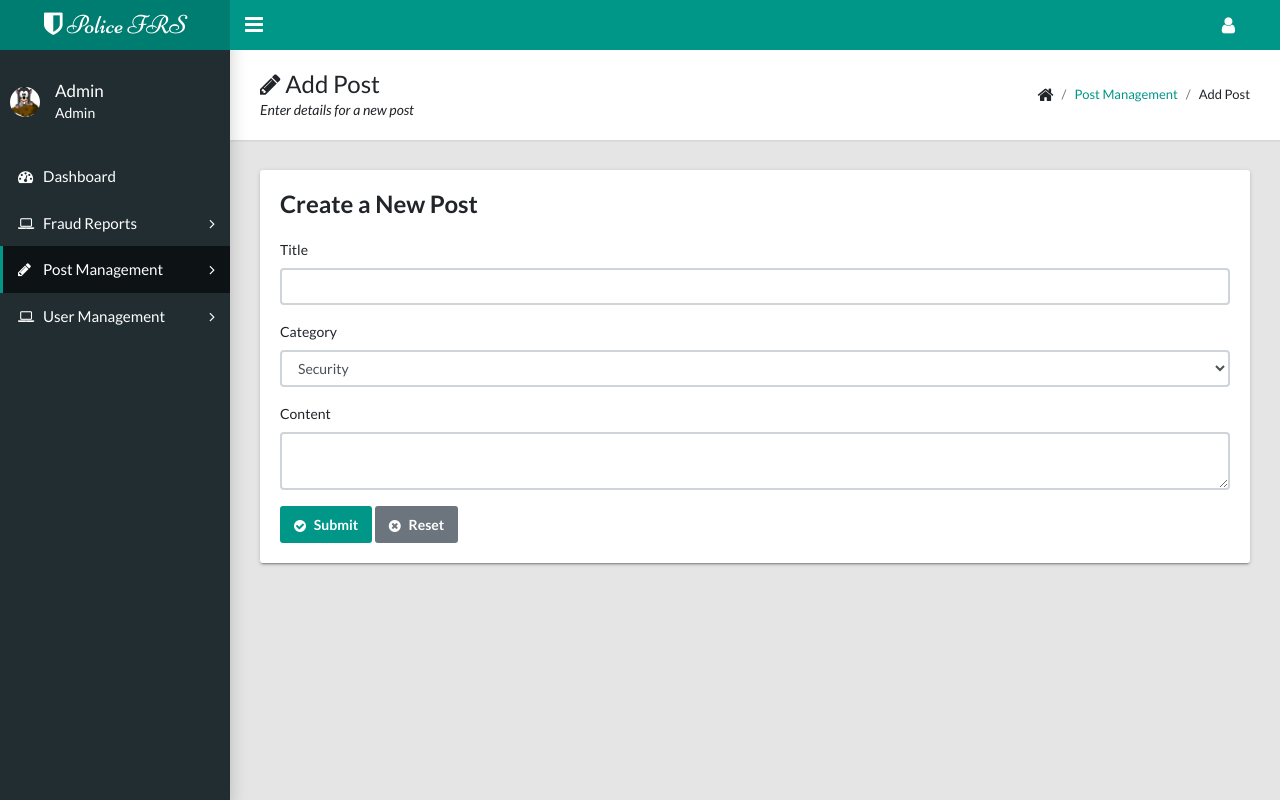
After one commit to ibwalii/frs, a PHP site: page /admin/page-add-post.php in a window 1280 px wide. The commit adds this page. Run offline with PHP 8.4, Linux system fonts and the light colour scheme; some libraries are stand-ins or nearby versions.

Commit message:
post management section

```diff
--- /dev/null
+++ b/admin/page-add-post.php
@@ -0,0 +1,152 @@
+<?php
+// Include database connection
+include_once("../connection.php");
+
+// Check if form is submitted
+if ($_SERVER['REQUEST_METHOD'] === 'POST') {
+    // Get form input data
+    $title = mysqli_real_escape_string($conn, $_POST['title']);
+    $category = mysqli_real_escape_string($conn, $_POST['category']);
+    $content = mysqli_real_escape_string($conn, $_POST['content']);
+
+    // Get the current timestamp
+    $created_at = date('Y-m-d H:i:s');
+
+    // Define query to insert post data into the database
+    $sql = "INSERT INTO blog_posts (title, content, category_id, status, created_at)
+            VALUES ('$title', '$content', $category, 1, '$created_at')";
+
+    // Execute the query and check for success
+    if (mysqli_query($conn, $sql)) {
+        // Redirect to posts list page if successful
+        header("Location: page-posts-list.php");
+        exit();
+    } else {
+        echo "Error: " . $sql . "<br>" . mysqli_error($conn);
+    }
+}
+
+// Close the database connection
+mysqli_close($conn);
+?>
+
+<!DOCTYPE html>
+<html lang="en">
+<head>
+  <meta name="description" content="Police FRS is a responsive and free admin theme built with 4, SASS and PUG.js. It's fully customizable and modular.">
+  <meta property="twitter:card" content="summary_large_image">
+  <meta property="twitter:site" content="@pratikborsadiya">
+  <meta property="twitter:creator" content="@pratikborsadiya">
+  <meta property="og:type" content="website">
+  <meta property="og:site_name" content="Police FRS Admin">
+  <meta property="og:title" content="Police FRS">
+  <meta property="og:url" content="http://pratikborsadiya.in/blog/Police FRS-admin">
+  <meta property="og:image" content="http://pratikborsadiya.in/blog/Police FRS-admin/hero-social.png">
+  <meta property="og:description" content="Police FRS">
+  <title>Add Post - Police FRS Admin</title>
+  <meta charset="utf-8">
+  <meta http-equiv="X-UA-Compatible" content="IE=edge">
+  <meta name="viewport" content="width=device-width, initial-scale=1">
+  <link rel="stylesheet" type="text/css" href="css/main.css">
+  <link rel="stylesheet" type="text/css" href="https://maxcdn.bootstrapcdn.com/font-awesome/4.7.0/css/font-awesome.min.css">
+  <!-- CKEditor Script -->
+  <script src="https://cdn.ckeditor.com/4.18.0/standard/ckeditor.js"></script>
+</head>
+</head>
+<body class="app sidebar-mini">
+  <header class="app-header"><a class="app-header__logo" href="dashboard.php"><span class="fa fa-shield"></span> Police FRS</a>
+    <a class="app-sidebar__toggle" href="#" data-toggle="sidebar" aria-label="Hide Sidebar"></a>
+    <ul class="app-nav">
+      <li class="dropdown"><a class="app-nav__item" href="#" data-toggle="dropdown" aria-label="Open Profile Menu"><i class="fa fa-user fa-lg"></i></a>
+        <ul class="dropdown-menu settings-menu dropdown-menu-right">
+          <li><a class="dropdown-item" href="index.php"><i class="fa fa-sign-out fa-lg"></i> Logout</a></li>
+        </ul>
+      </li>
+    </ul>
+  </header>
+  <div class="app-sidebar__overlay" data-toggle="sidebar"></div>
+  <aside class="app-sidebar">
+    <div class="app-sidebar__user"><img class="app-sidebar__user-avatar" src="../assets/images/mole.png" alt="User Image">
+      <div>
+        <p class="app-sidebar__user-name">Admin</p>
+        <p class="app-sidebar__user-designation">Admin</p>
+      </div>
+    </div>
+    <ul class="app-menu">
+      <li><a class="app-menu__item" href="dashboard.php"><i class="app-menu__icon fa fa-dashboard"></i><span class="app-menu__label">Dashboard</span></a></li>
+      <li class="treeview"><a class="app-menu__item" href="#" data-toggle="treeview"><i class="app-menu__icon fa fa-laptop"></i><span class="app-menu__label">Fraud Reports</span><i class="treeview-indicator fa fa-angle-right"></i></a>
+          <ul class="treeview-menu">
+            <li><a class="treeview-item" href="page-reports-confirmed.php"><i class="icon fa fa-circle-o"></i> Confirmed Reports</a></li>
+            <li><a class="treeview-item" href="page-reports-unconfirmed.php"><i class="icon fa fa-circle-o"></i> Unconfirmed Reports</a></li>
+            <li><a class="treeview-item" href="page-reports.php"><i class="icon fa fa-circle-o"></i> All Reports</a></li>
+          </ul>
+        </li>
+      <li class="treeview"><a class="app-menu__item active" href="#" data-toggle="treeview"><i class="app-menu__icon fa fa-pencil"></i><span class="app-menu__label">Post Management</span><i class="treeview-indicator fa fa-angle-right"></i></a>
+        <ul class="treeview-menu">
+          <li><a class="treeview-item active" href="page-add-post.php"><i class="icon fa fa-circle-o"></i> Add Post</a></li>
+          <li><a class="treeview-item" href="page-posts-list.php"><i class="icon fa fa-circle-o"></i> View Posts</a></li>
+        </ul>
+      </li>
+      <li class="treeview"><a class="app-menu__item" href="#" data-toggle="treeview"><i class="app-menu__icon fa fa-laptop"></i><span class="app-menu__label">User Management</span><i class="treeview-indicator fa fa-angle-right"></i></a>
+          <ul class="treeview-menu">
+            <li><a class="treeview-item" href="page-user.php"><i class="icon fa fa-circle-o"></i> New User</a></li>
+            <li><a class="treeview-item" href="page-users-list.php"><i class="icon fa fa-circle-o"></i> Users List</a></li>
+          </ul>
+        </li>
+    </ul>
+  </aside>
+  <main class="app-content">
+    <div class="app-title">
+      <div>
+        <h1><i class="fa fa-pencil"></i> Add Post</h1>
+        <p>Enter details for a new post</p>
+      </div>
+      <ul class="app-breadcrumb breadcrumb">
+        <li class="breadcrumb-item"><i class="fa fa-home fa-lg"></i></li>
+        <li class="breadcrumb-item"><a href="#">Post Management</a></li>
+        <li class="breadcrumb-item">Add Post</li>
+      </ul>
+    </div>
+    <div class="row">
+      <div class="col-md-12">
+        <div class="tile">
+          <h3 class="tile-title">Create a New Post</h3>
+          <div class="tile-body">
+            <form method="POST" action="">
+        <div class="form-group">
+          <label for="title">Title</label>
+          <input type="text" class="form-control" id="title" name="title" required>
+        </div>
+        <div class="form-group">
+                <label class="control-label">Category</label>
+                <select class="form-control" name="category" required>
+                  <option value="1">Security</option>
+                  <option value="2">Fraud Awareness</option>
+                  <option value="3">Community Safety</option>
+                </select>
+              </div>
+        <div class="form-group">
+          <label for="content">Content</label>
+          <textarea class="form-control" id="content" name="content"></textarea>
+        </div>
+        <button class="btn btn-primary" type="submit"><i class="fa fa-check-circle"></i> Submit</button>
+        <button class="btn btn-secondary" type="reset"><i class="fa fa-times-circle"></i> Reset</button>
+      </form>
+
+
+          </div>
+        </div>
+      </div>
+    </div>
+  </main>
+  <script src="js/jquery-3.3.1.min.js"></script>
+  <script src="js/popper.min.js"></script>
+  <script src="js/bootstrap.min.js"></script>
+  <script src="js/main.js"></script>
+  <script src="js/plugins/pace.min.js"></script>
+  <script>
+    // Initialize CKEditor on the content textarea
+    CKEDITOR.replace('content');
+  </script>
+</body>
+</html>
--- a/blog_single.php
+++ b/blog_single.php
@@ -97,7 +97,7 @@ mysqli_close($conn);
                     <p class="text-muted">Published on <?php echo $created_at; ?></p>
                     <hr>
                     <div class="blog-content">
-                        <?php echo nl2br(htmlspecialchars($content)); ?>
+                        <?php echo $content; ?>
                     </div>
                 </div>
             </div>
```
Also changed, not shown: admin/dashboard.php (+14 -8 lines), admin/page-posts-list.php (added, +128 -0 lines).
